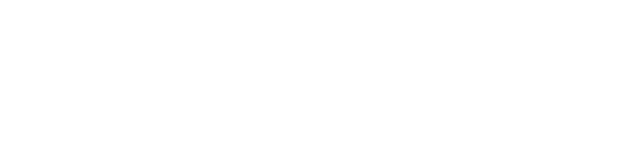
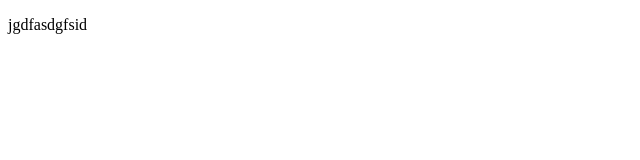
Before and after one commit to WTALLES/cartao-presente, a plain HTML site: page index.html in a window 1280 px wide. Shown: the whole page, without its empty margins (0-640 px from the left). Drawn offline with Linux system fonts and the light colour scheme.

Commit message:
PRIMEIRO COMMIT

```diff
--- a/index.html
+++ b/index.html
@@ -6,6 +6,6 @@
     <title>Document</title>
 </head>
 <body>
-
+<p>jgdfasdgfsid</p>
 </body>
 </html>
```
